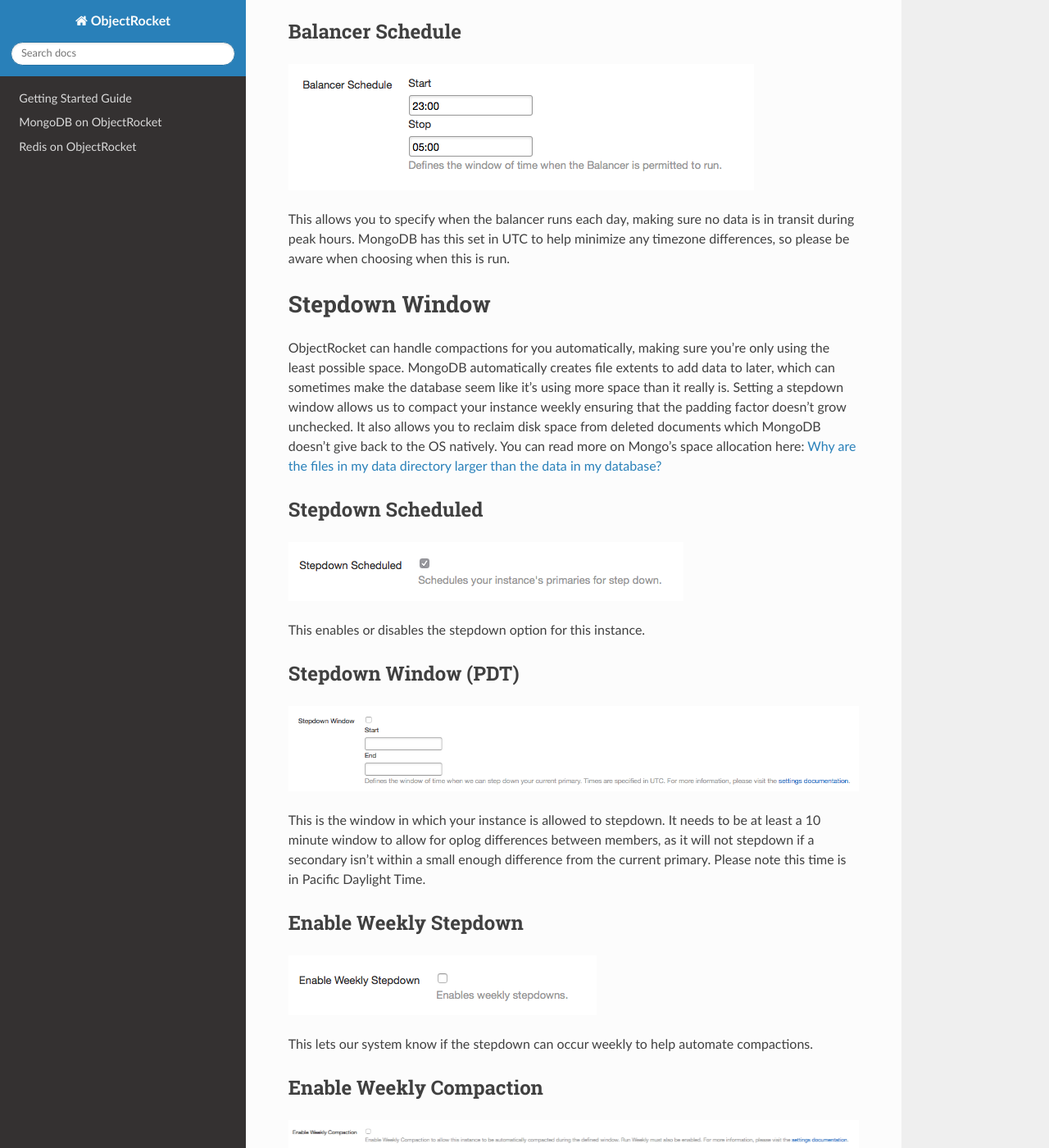
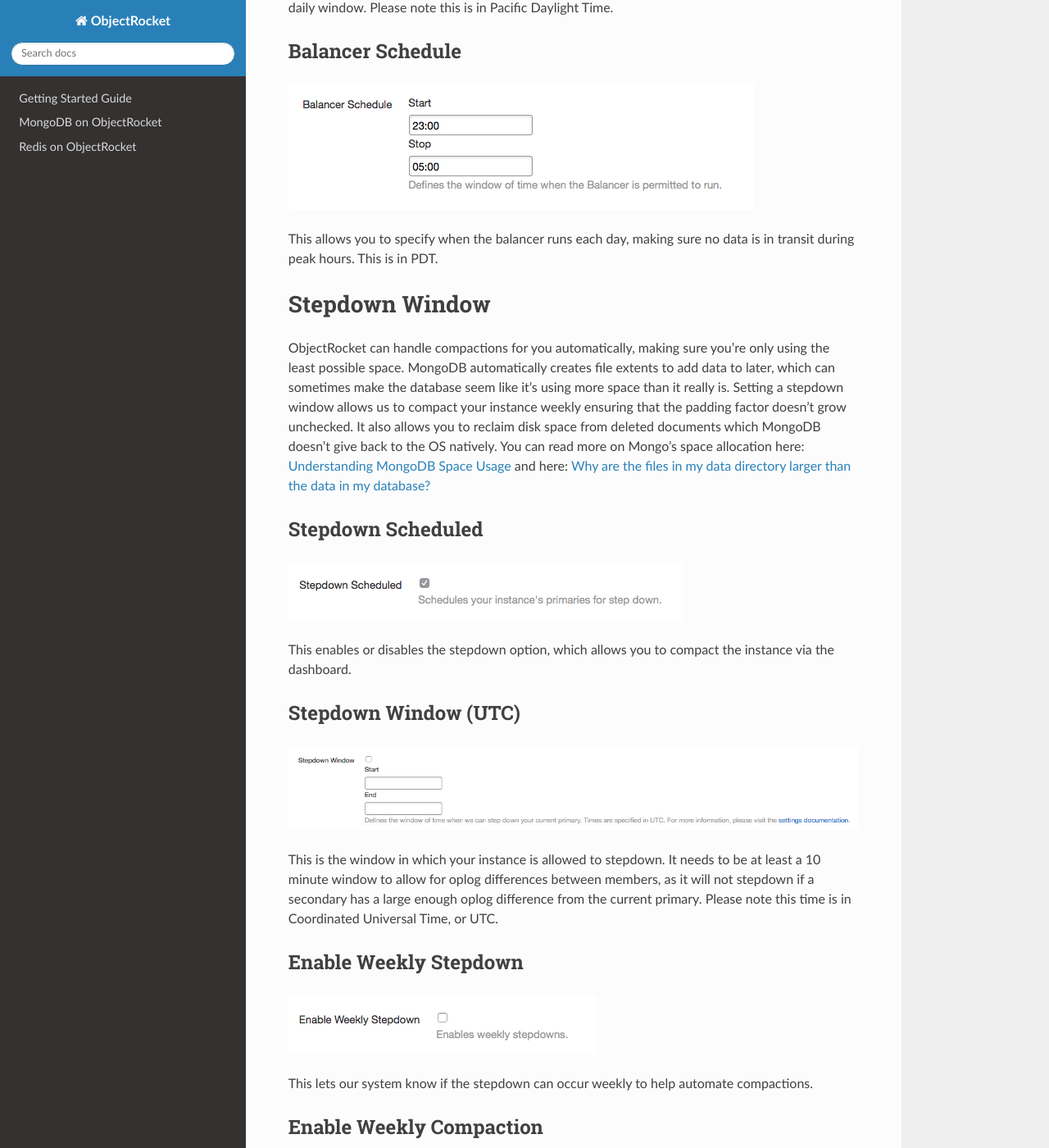
Before and after one commit to zcorleissen/documentation, a Sphinx documentation site: the page built from source/mongo_settings.rst, in a window 1280 px wide and 1400 px high, scrolled down 1683 px. Shown: the whole window at 82% size. Built offline with Sphinx 7.4.7 and the Read the Docs theme 2.0.0, drawn with Linux system fonts in a browser that asks for light colours; some of the changed text lies outside the part shown.

Commit message:
moar typos, submitting pull

```diff
--- a/source/mongo_settings.rst
+++ b/source/mongo_settings.rst
@@ -18,7 +18,7 @@
 
 .. image:: images/proflvl.png
 
-This allows you to enable a specific `profiling level <http://docs.mongodb.org/manual/tutorial/manage-the-database-profiler/>`_ for databases on this instance. Slow, by default, is anything longer than 100ms, and All will log all queries. All does incur a performance hit as it turns every query into a write, regardless of the query itself.
+This allows you to enable a specific `profiling level <http://docs.mongodb.org/manual/tutorial/manage-the-database-profiler/>`_ for databases on this instance. Slow, by default, is anything longer than 100ms. We're more than happy ot change this value for you if you need a different value. All will log all queries. All does incur a performance hit as it turns every query into a write, regardless of the query itself.
 
 Auto Key Checkbox
 -----------------
@@ -39,38 +39,38 @@
 
 This enables or disables the balancer entirely. Please use with caution, as if a shard is added and this is turned off, no data will be allocated to the new shard.
 
-Balancer Window (UTC)
+Balancer Window (PDT)
 ---------------------
 
 .. image:: images/balancerwindow.png
 
-This allows you to choose whether the balancer is allowed to run all the time, or within a definable daily window. Please note this is in Coordinated Universal Time, or UDT.
+This allows you to choose whether the balancer is allowed to run all the time, or within a definable daily window. Please note this is in Pacific Daylight Time.
 
 Balancer Schedule
 -----------------
 
 .. image:: images/balancersched.png
 
-This allows you to specify when the balancer runs each day, making sure no data is in transit during peak hours. MongoDB has this set in UTC to help minimize any timezone differences, so please be aware when choosing when this is run.
+This allows you to specify when the balancer runs each day, making sure no data is in transit during peak hours. This is in PDT.
 
 Stepdown Window
 ===============
 
-ObjectRocket can handle compactions for you automatically, making sure you're only using the least possible space. MongoDB automatically creates file extents to add data to later, which can sometimes make the database seem like it's using more space than it really is. Setting a stepdown window allows us to compact your instance weekly ensuring that the padding factor doesn't grow unchecked. It also allows you to reclaim disk space from deleted documents which MongoDB doesn't give back to the OS natively. You can read more on Mongo's space allocation here: `Why are the files in my data directory larger than the data in my database? <http://docs.mongodb.org/manual/faq/storage/#why-are-the-files-in-my-data-directory-larger-than-the-data-in-my-database>`_
+ObjectRocket can handle compactions for you automatically, making sure you're only using the least possible space. MongoDB automatically creates file extents to add data to later, which can sometimes make the database seem like it's using more space than it really is. Setting a stepdown window allows us to compact your instance weekly ensuring that the padding factor doesn't grow unchecked. It also allows you to reclaim disk space from deleted documents which MongoDB doesn't give back to the OS natively. You can read more on Mongo's space allocation here: `Understanding MongoDB Space Usage <http://objectrocket.com/blog/how-to/understanding-mongodb-space-usage>`_ and here: `Why are the files in my data directory larger than the data in my database? <http://docs.mongodb.org/manual/faq/storage/#why-are-the-files-in-my-data-directory-larger-than-the-data-in-my-database>`_
 
 Stepdown Scheduled
 ------------------
 
 .. image:: images/stepsched.png
 
-This enables or disables the stepdown option for this instance.
+This enables or disables the stepdown option, which allows you to compact the instance via the dashboard.
 
-Stepdown Window (PDT)
+Stepdown Window (UTC)
 ---------------------
 
 .. image:: images/stepwind.png
 
-This is the window in which your instance is allowed to stepdown. It needs to be at least a 10 minute window to allow for oplog differences between members, as it will not stepdown if a secondary isn't within a small enough difference from the current primary. Please note this time is in Pacific Daylight Time.
+This is the window in which your instance is allowed to stepdown. It needs to be at least a 10 minute window to allow for oplog differences between members, as it will not stepdown if a secondary has a large enough oplog difference from the current primary. Please note this time is in Coordinated Universal Time, or UTC.
 
 Enable Weekly Stepdown
 ----------------------
```
Also changed, not shown: other parts of source/mongo_settings.rst (+1 -1 lines).
